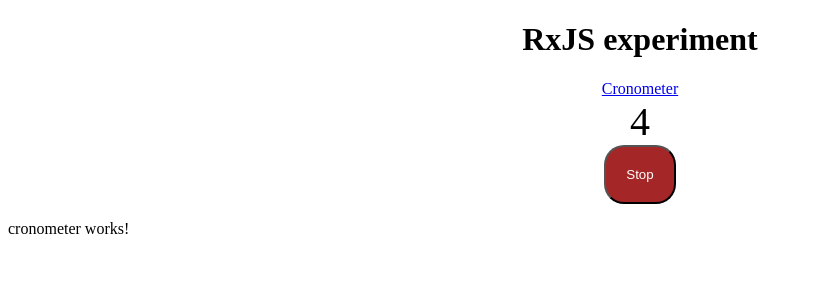
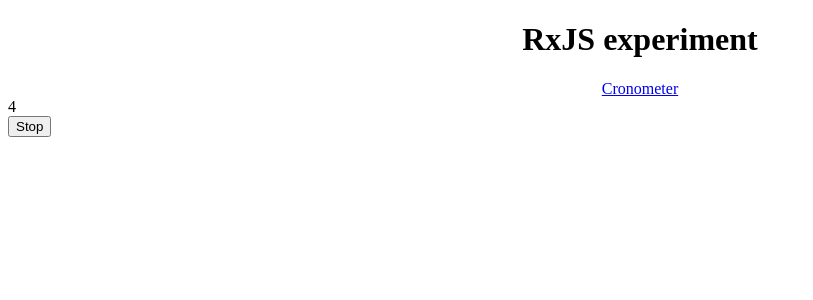
Before and after one commit to fosco/rxjs-experiment, an Angular app: page /cronometer in a window 1280 px wide. Shown: the top 300 px of the page, without its empty margins (0-813 px from the left). Built offline with nearby package versions, Linux system fonts and the light colour scheme.

Commit message:
Move Cronometer template

```diff
--- a/src/app/app.component.html
+++ b/src/app/app.component.html
@@ -10,9 +10,5 @@
 
   <router-outlet></router-outlet>
 
-  <div class="timer">{{ seconds }}</div>
-
-  <button class="testbutton" (click)="handleStopClick()">Stop</button>
-
  </div>
 <router-outlet></router-outlet>
--- a/src/app/app.component.ts
+++ b/src/app/app.component.ts
@@ -1,24 +1,10 @@
-import { Component, OnInit } from '@angular/core';
-import { interval } from 'rxjs';
+import { Component } from '@angular/core';
 
 @Component({
   selector: 'app-root',
   templateUrl: './app.component.html',
   styleUrls: ['./app.component.sass']
 })
-export class AppComponent implements OnInit{
-  seconds = 0
-  timerSubscription
+export class AppComponent {
 
-  ngOnInit() {
-    const secondsCounter = interval(1000)
-
-    this.timerSubscription = secondsCounter.subscribe((n) => {
-      this.seconds = n
-    })
-  }
-
-  handleStopClick() {
-    this.timerSubscription.unsubscribe();
-  }
 }
--- a/src/app/cronometer/cronometer.component.html
+++ b/src/app/cronometer/cronometer.component.html
@@ -1 +1,5 @@
-<p>cronometer works!</p>
+<div>
+    <div class="timer">{{ seconds }}</div>
+
+    <button class="testbutton" (click)="handleStopClick()">Stop</button>
+</div>
--- a/src/app/cronometer/cronometer.component.ts
+++ b/src/app/cronometer/cronometer.component.ts
@@ -1,4 +1,5 @@
 import { Component, OnInit } from '@angular/core';
+import { interval } from 'rxjs';
 
 @Component({
   selector: 'app-cronometer',
@@ -6,10 +7,23 @@ import { Component, OnInit } from '@angular/core';
   styleUrls: ['./cronometer.component.sass']
 })
 export class CronometerComponent implements OnInit {
+  seconds = 0
+  timerSubscription
 
-  constructor() { }
+  constructor() {
+
+  }
 
   ngOnInit() {
+    const secondsCounter = interval(1000)
+
+    this.timerSubscription = secondsCounter.subscribe((n) => {
+      this.seconds = n
+    })
+  }
+
+  handleStopClick() {
+    this.timerSubscription.unsubscribe();
   }
 
 }
```
